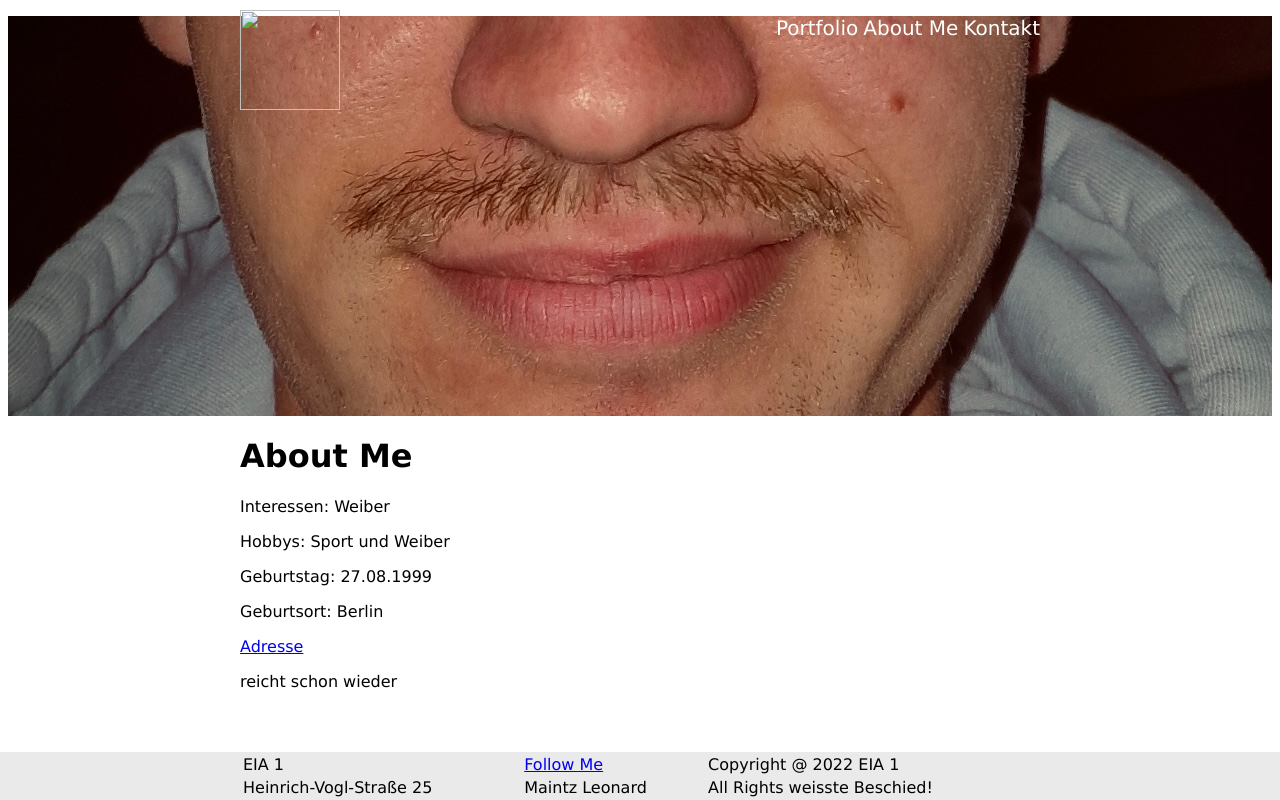
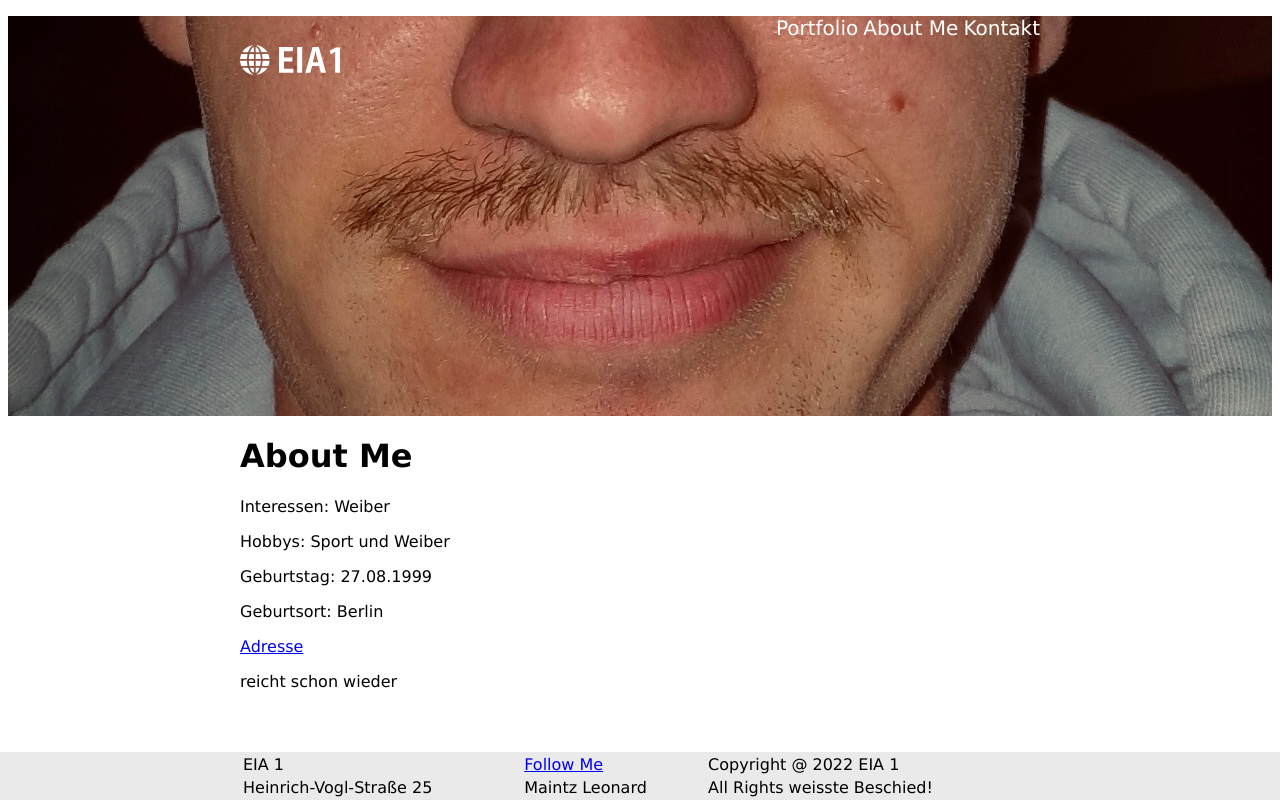
Before and after one commit to maintzle/EIA_WiSe_22-23, a plain HTML site: page A4/aboutme.html in a window 1280 px wide. Drawn offline with Linux system fonts and the light colour scheme.

Commit message:
überall richtiges Logo einfügen

```diff
--- a/A4/aboutme.html
+++ b/A4/aboutme.html
@@ -20,7 +20,7 @@
                 <li><a href="aboutme.html">About Me</a></li>
                 <li><a href="contact.html">Kontakt</a></li>
             </ul>
-            <a href="portfolio.html"><img src="Cover.png" alt="" id="logo"></a>
+            <a href="portfolio.html"><img src="logo.svg" alt="" id="logo"></a>
         </div>
     </header>
     <div class="container">
```
Also changed, not shown: A4/contact.html (+1 -1 lines).
